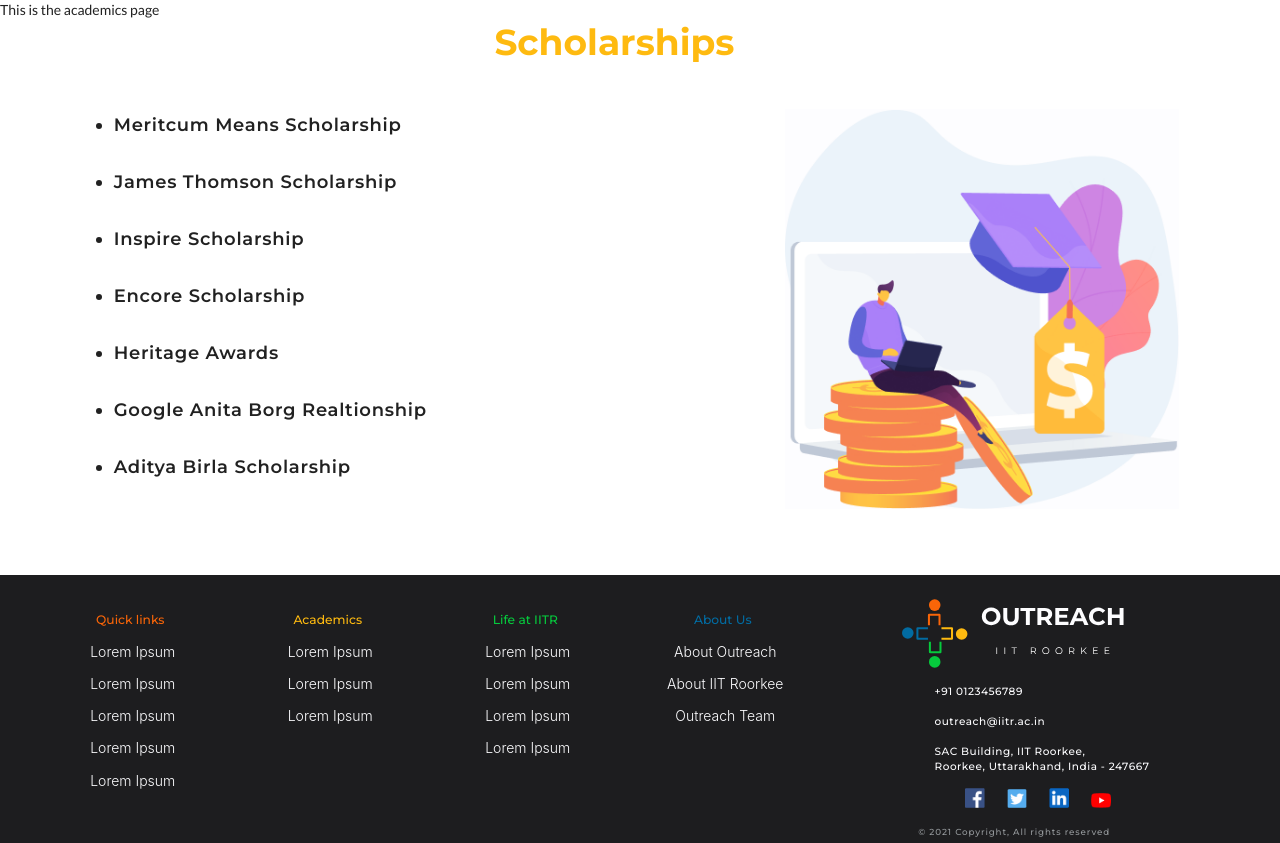
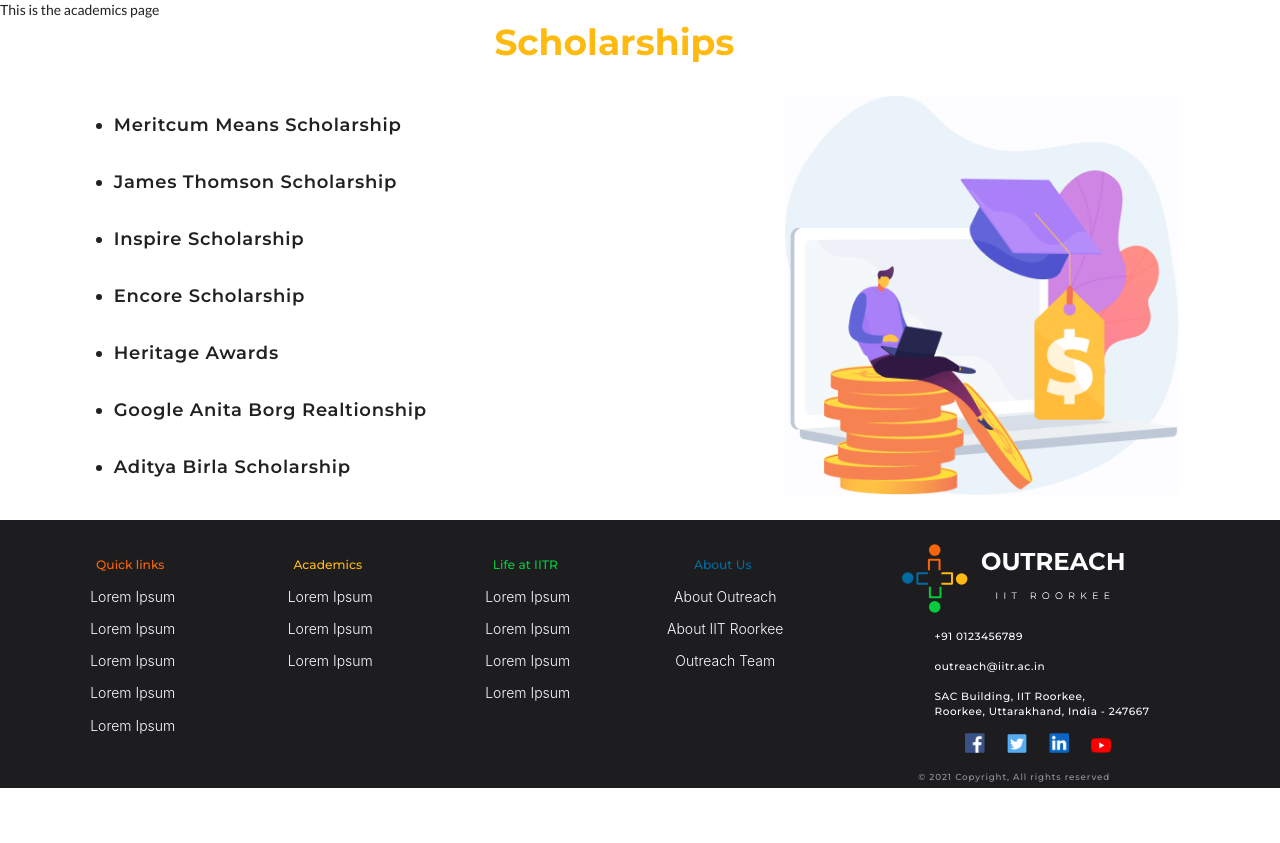
Before and after one commit to Outreach-IITR/Outreach_Website_Frontend, a React (Create React App) app: page /academics in a window 1280 px wide. After the commit the page ends 800 px from the top, so only its background shows below. Built offline with nearby package versions, Linux system fonts and the light colour scheme.

Commit message:
added max-height to scholarshoip section

```diff
--- a/src/Components/Academics/Accordion/Accordion.css
+++ b/src/Components/Academics/Accordion/Accordion.css
@@ -21,7 +21,7 @@
   display: flex;
   flex-direction: row;
   margin-left: 6%;
-  height: 500px;
+  max-height: 1000px;
 }
 
 
@@ -70,7 +70,7 @@
 
 /* Inside Auto Layout */
 
-flex: none;
+/* flex: none; */
 order: 0;
 flex-grow: 0;
 margin-top: 40px;
@@ -84,6 +84,10 @@
     display: none;
 }
 
+.accordion_last_section{
+  padding-bottom: 40px;
+}
+
 .accordion_input{
     display: none;
 }
@@ -95,21 +99,18 @@
 .image_box{
   flex: 40%;
   position: relative;
-  /* float: right; */
-  margin-top: 34.3px;
+  margin-top: 20px;
   margin-right: 50px;
+  padding-bottom: 20px;
 };
 
-@media (max-width: 1000px) {
+@media (min-width: 1000px) {
 
   .content_box{
     flex-direction: column;
   }
 
-  /* .accordion, .image_box {
+  .accordion, .image_box {
     flex: 100%;
   }
-  .image_box{
-    position: absolute;
-  } */
 }
--- a/src/Components/Academics/Accordion/Accordion.js
+++ b/src/Components/Academics/Accordion/Accordion.js
@@ -94,7 +94,7 @@
                 <li>Aditya Birla Scholarship</li>
               </ul>
             </label>
-            <div className="accordion_content">
+            <div className="accordion_content accordion_last_section">
               <p>lorem psum dolor sit amet</p>
               <a href="/">Know more...</a>
             </div>
```
